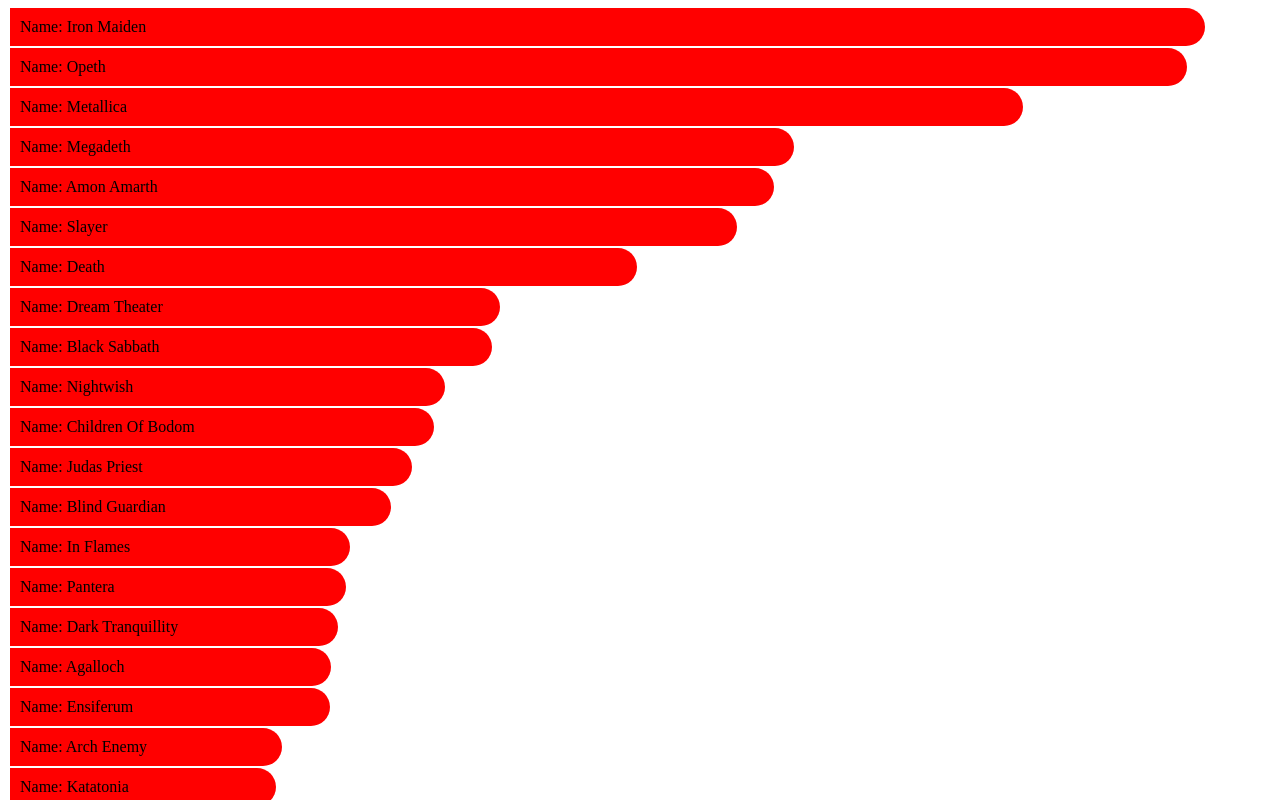
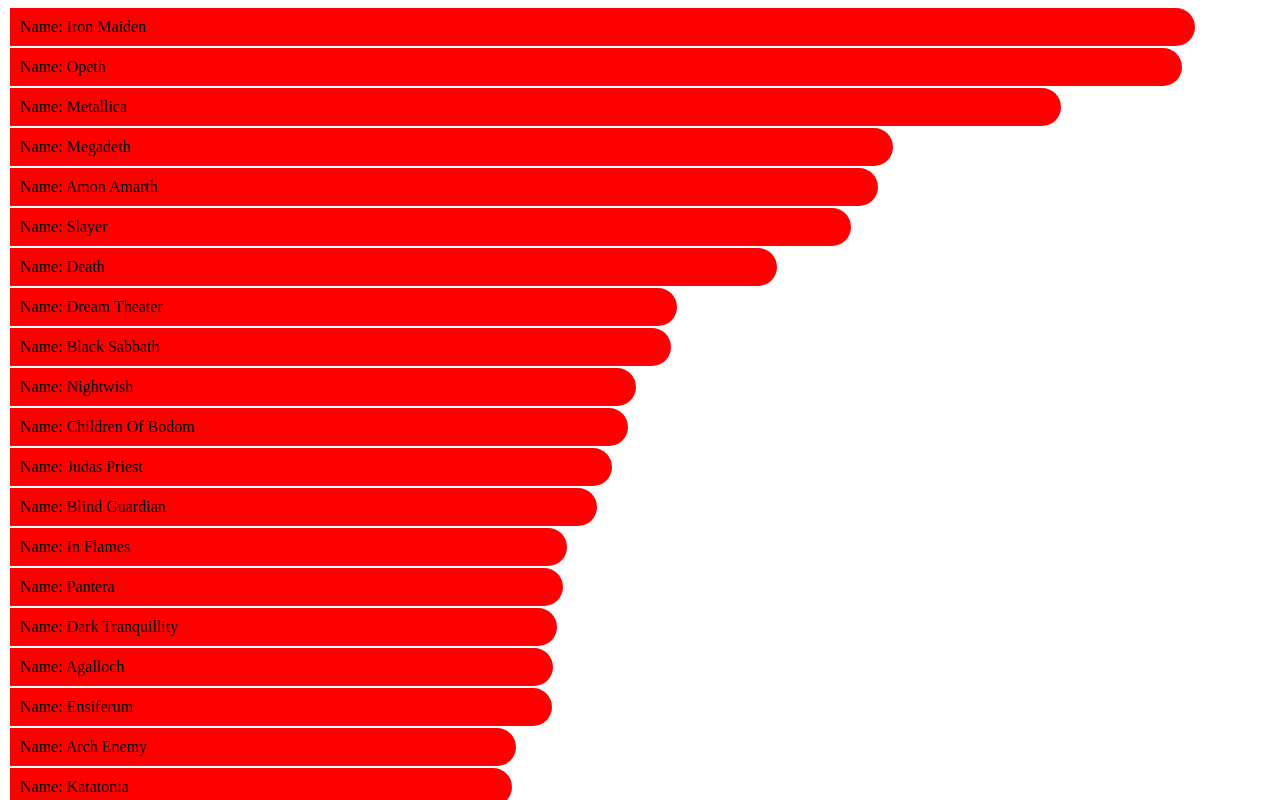
Before and after one commit to RyanHopkins7/metal-bands-data, a plain HTML site: page index.html in a window 1280 px wide. Shown: the top 800 px of the page. Drawn offline with Linux system fonts and the light colour scheme.

Commit message:
replaced min-max normalization with regular normalization

```diff
--- a/index.html
+++ b/index.html
@@ -14,7 +14,7 @@
       const el = document.createElement('div');
       el.style = "background-color: red; padding: 10px; margin: 2px; border-radius: 0px 100px 100px 0px;";
 
-      el.style.width = (band.fans - 1084) / (4095 - 1084) * 90 + "%";
+      el.style.width = band.fans / 4095 * 90 + "%";
       el.innerHTML = `Name: ${band.band_name}`;
       body.appendChild(el);
     });
```
